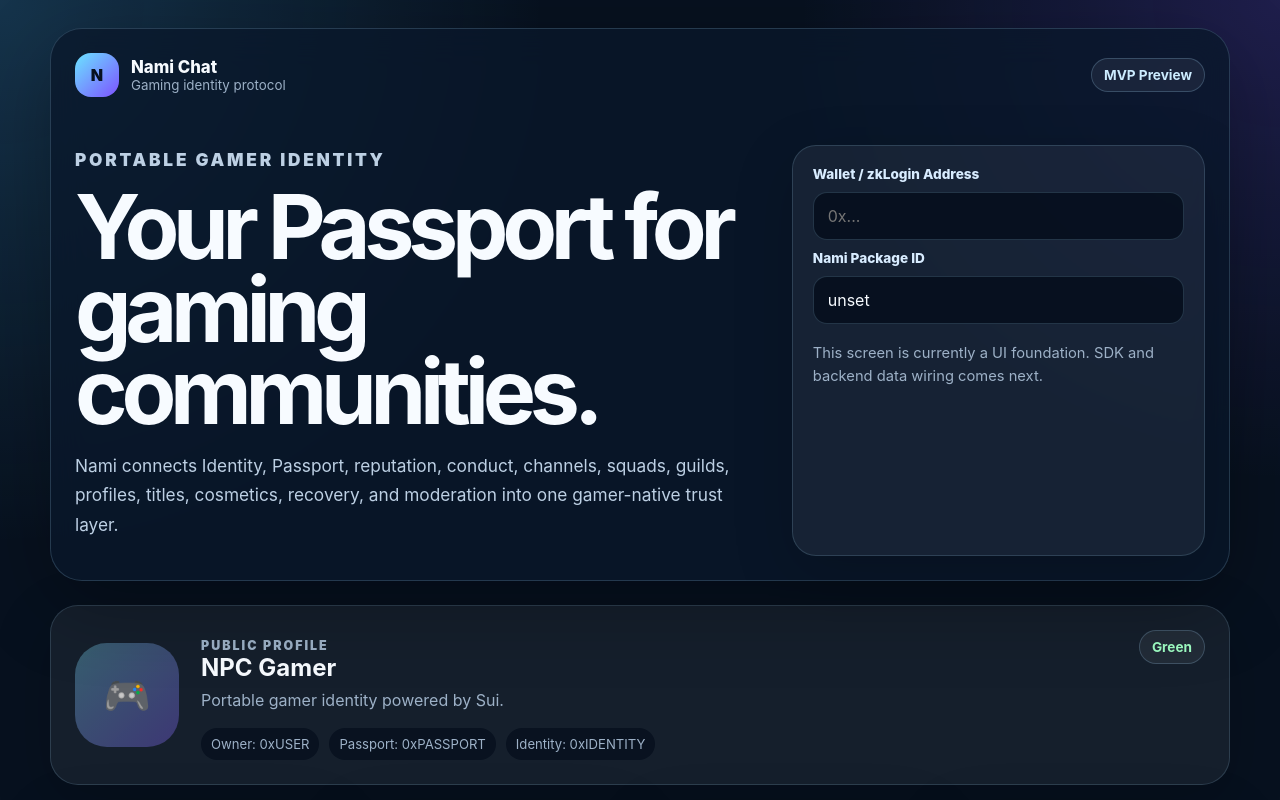
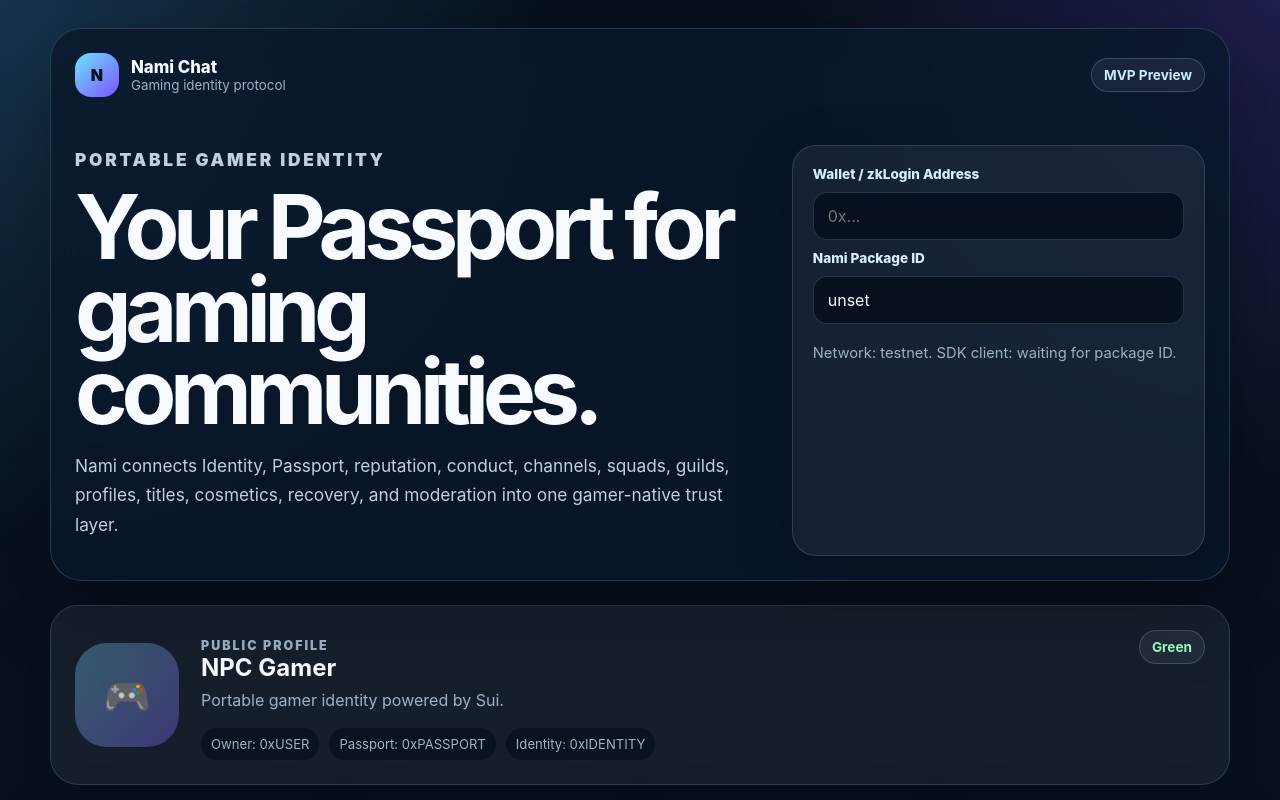
Before and after one commit to TGN-Sui/Nami-Fiends, a React (Vite) app in the folder frontend/: page / in a window 1280 px wide. Shown: the top 800 px of the page. Built offline with nearby package versions, Linux system fonts and the light colour scheme; no server answers.

Commit message:
Wire frontend to Nami SDK configuration

```diff
--- a/frontend/package.json
+++ b/frontend/package.json
@@ -10,6 +10,7 @@
     "preview": "vite preview"
   },
   "dependencies": {
+    "@nami/sdk": "file:../sdk",
     "@vitejs/plugin-react": "latest",
     "vite": "latest",
     "typescript": "latest",
--- a/frontend/src/App.tsx
+++ b/frontend/src/App.tsx
@@ -14,6 +14,13 @@
   ProfileSummary,
   TitleSummary
 } from './types.js';
+
+import {
+  createConfiguredNamiClient,
+  getConfiguredNetwork,
+  getConfiguredPackageId,
+  hasConfiguredPackageId
+} from './nami.js';
 
 const samplePassport: PassportSummary = {
   owner: '0xUSER',
@@ -139,9 +146,14 @@
 
 export function App(): ReactElement {
   const [walletAddress, setWalletAddress] = useState('');
-  const [packageId, setPackageId] = useState(
-    import.meta.env.VITE_NAMI_PACKAGE_ID ?? ''
-  );
+  const [packageId, setPackageId] = useState(getConfiguredPackageId());
+
+    const configuredNetwork = getConfiguredNetwork();
+    const isPackageConfigured = hasConfiguredPackageId();
+
+    const sdkClient = useMemo(() => {
+    return createConfiguredNamiClient();
+    }, []);
 
   const activePassport = useMemo<PassportSummary>(() => {
     if (walletAddress.trim() === '') {
@@ -197,10 +209,10 @@
               onChange={(event) => setPackageId(event.target.value)}
             />
 
-            <p>
-              This screen is currently a UI foundation. SDK and backend data
-              wiring comes next.
-            </p>
+                <p>
+                Network: {configuredNetwork}. SDK client:{' '}
+                {sdkClient && isPackageConfigured ? 'configured' : 'waiting for package ID'}.
+                </p>
           </div>
         </div>
       </header>
@@ -328,7 +340,7 @@
         <div>
           <strong>Next wiring step</strong>
           <span>
-            Connect this UI to the SDK read helpers and backend indexed events.
+            SDK wiring is now present. Next step is reading owned Passport/Profile objects.
           </span>
         </div>
 
--- /dev/null
+++ b/frontend/src/nami.ts
@@ -0,0 +1,51 @@
+import {
+  createNamiClient,
+  type NamiClient,
+  type NamiNetwork
+} from '@nami/sdk';
+
+function readNetwork(): NamiNetwork {
+  const value = import.meta.env.VITE_NAMI_NETWORK ?? 'testnet';
+
+  if (
+    value === 'devnet' ||
+    value === 'testnet' ||
+    value === 'mainnet' ||
+    value === 'localnet'
+  ) {
+    return value;
+  }
+
+  return 'testnet';
+}
+
+export function hasConfiguredPackageId(): boolean {
+  const packageId = import.meta.env.VITE_NAMI_PACKAGE_ID;
+
+  return (
+    typeof packageId === 'string' &&
+    packageId.trim() !== '' &&
+    packageId.startsWith('0x') &&
+    packageId !== '0xYOUR_PACKAGE_ID_HERE'
+  );
+}
+
+export function getConfiguredPackageId(): string {
+  return import.meta.env.VITE_NAMI_PACKAGE_ID ?? '';
+}
+
+export function getConfiguredNetwork(): NamiNetwork {
+  return readNetwork();
+}
+
+export function createConfiguredNamiClient(): NamiClient | null {
+  if (!hasConfiguredPackageId()) {
+    return null;
+  }
+
+  return createNamiClient({
+    network: readNetwork(),
+    packageId: getConfiguredPackageId(),
+    fullnodeUrl: import.meta.env.VITE_SUI_FULLNODE_URL
+  });
+}
```
Also changed, not shown: 2 other files (tests, documents, lock files or other folders).
